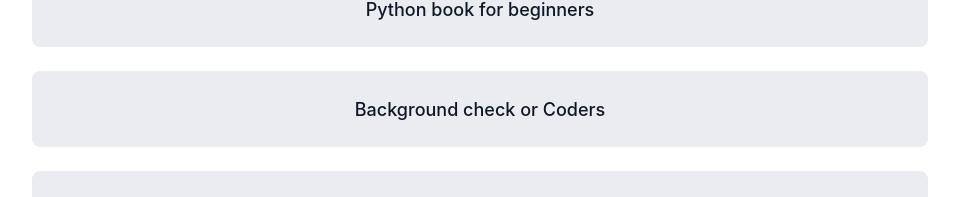
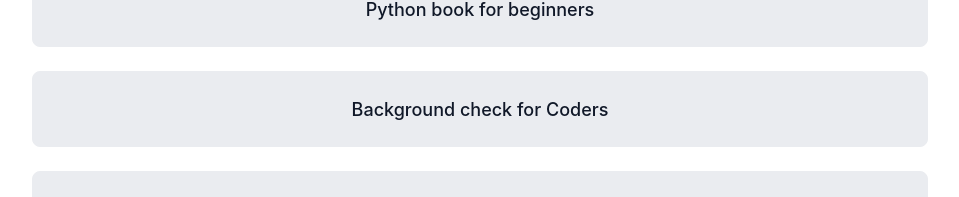
Before and after one commit to Sosaristic/hng9-first-task, a React (Create React App) app: page / in a window 1280 px wide. Shown: the part 579-776 px from the top of the page, without its empty margins (160-1119 px from the left). Built offline with nearby package versions, Linux system fonts and the light colour scheme.

Commit message:
typo: corrected typo for background check link

```diff
--- a/src/App.js
+++ b/src/App.js
@@ -37,7 +37,7 @@
       <Button
         id="pitch"
         url="http://backgroundcheck.zuri.team"
-        linkName={"Background check or Coders"}
+        linkName={"Background check for Coders"}
       />
       <Button
         id="book_design"
```
